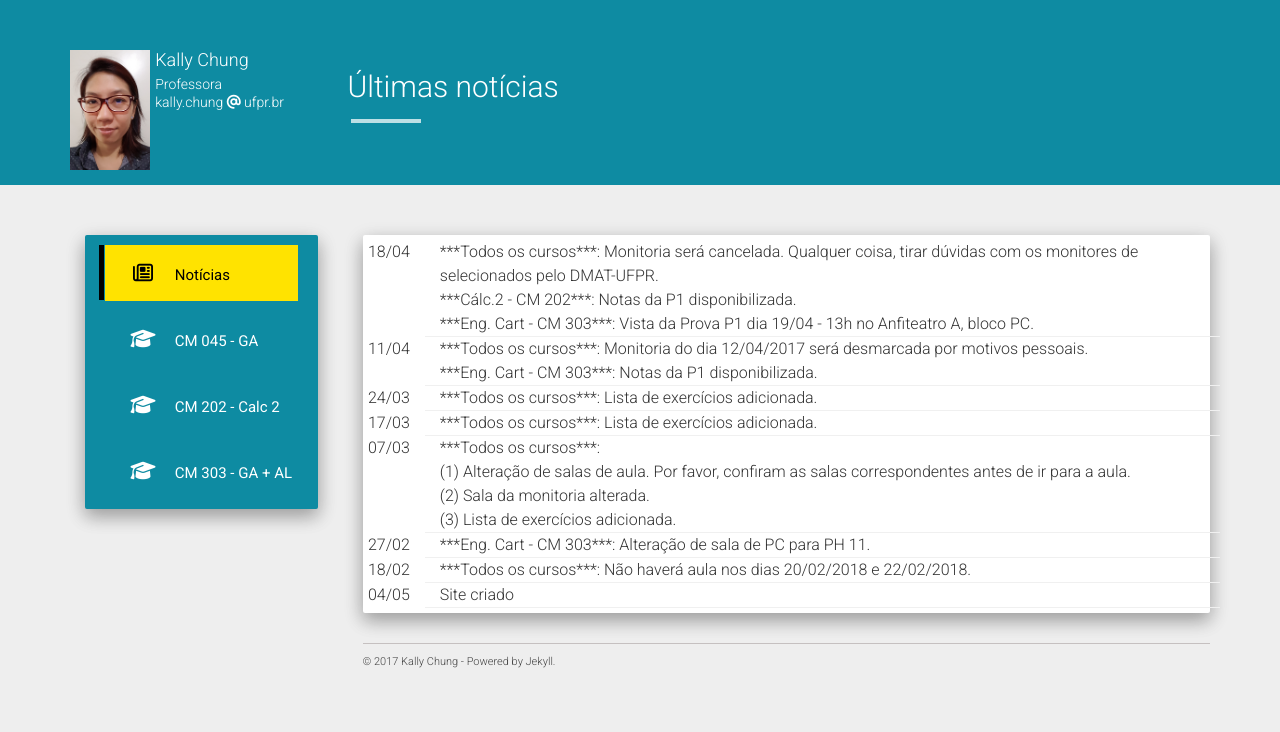
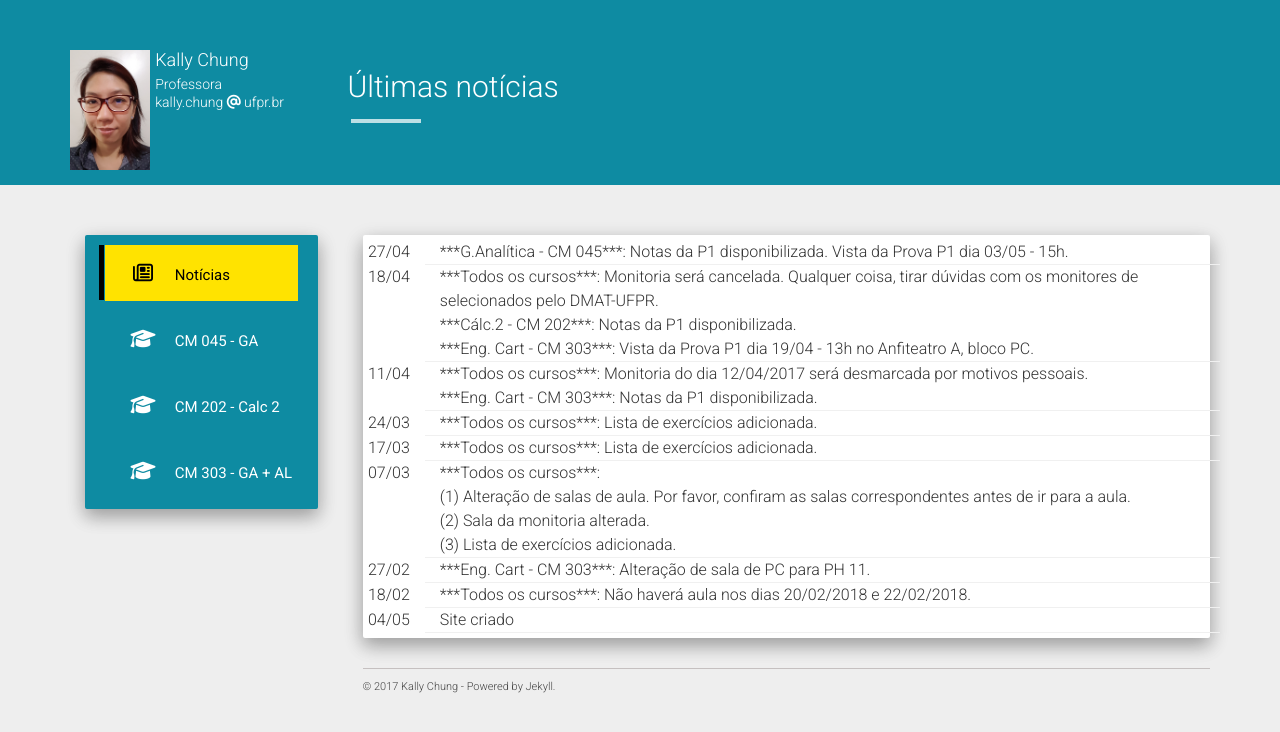
Before and after one commit to chunggnuhc/chunggnuhc.github.io, a Jekyll site: the page built from index.html, in a window 1280 px wide. Shown: the top 732 px of the page. Built offline with Jekyll 4.4.1, drawn with Linux system fonts in a browser that asks for light colours; nearby versions of some CDN libraries.

Commit message:
Update CM045 - notaP1 e Vista da Prova

```diff
--- a/_data/noticias.yml
+++ b/_data/noticias.yml
@@ -1,3 +1,5 @@
+- data: 2018-04-27
+  noticia: "***G.Analítica - CM 045***: Notas da P1 disponibilizada. Vista da Prova P1 dia 03/05 - 15h."
 - data: 2018-04-18
   noticia: "***Todos os cursos***: Monitoria será cancelada. Qualquer coisa, tirar dúvidas com os monitores de selecionados pelo DMAT-UFPR.<br/>***Cálc.2 - CM 202***: Notas da P1 disponibilizada.<br/>***Eng. Cart - CM 303***: Vista da Prova P1 dia 19/04 - 13h no Anfiteatro A, bloco PC."
 - data: 2018-04-11
```
